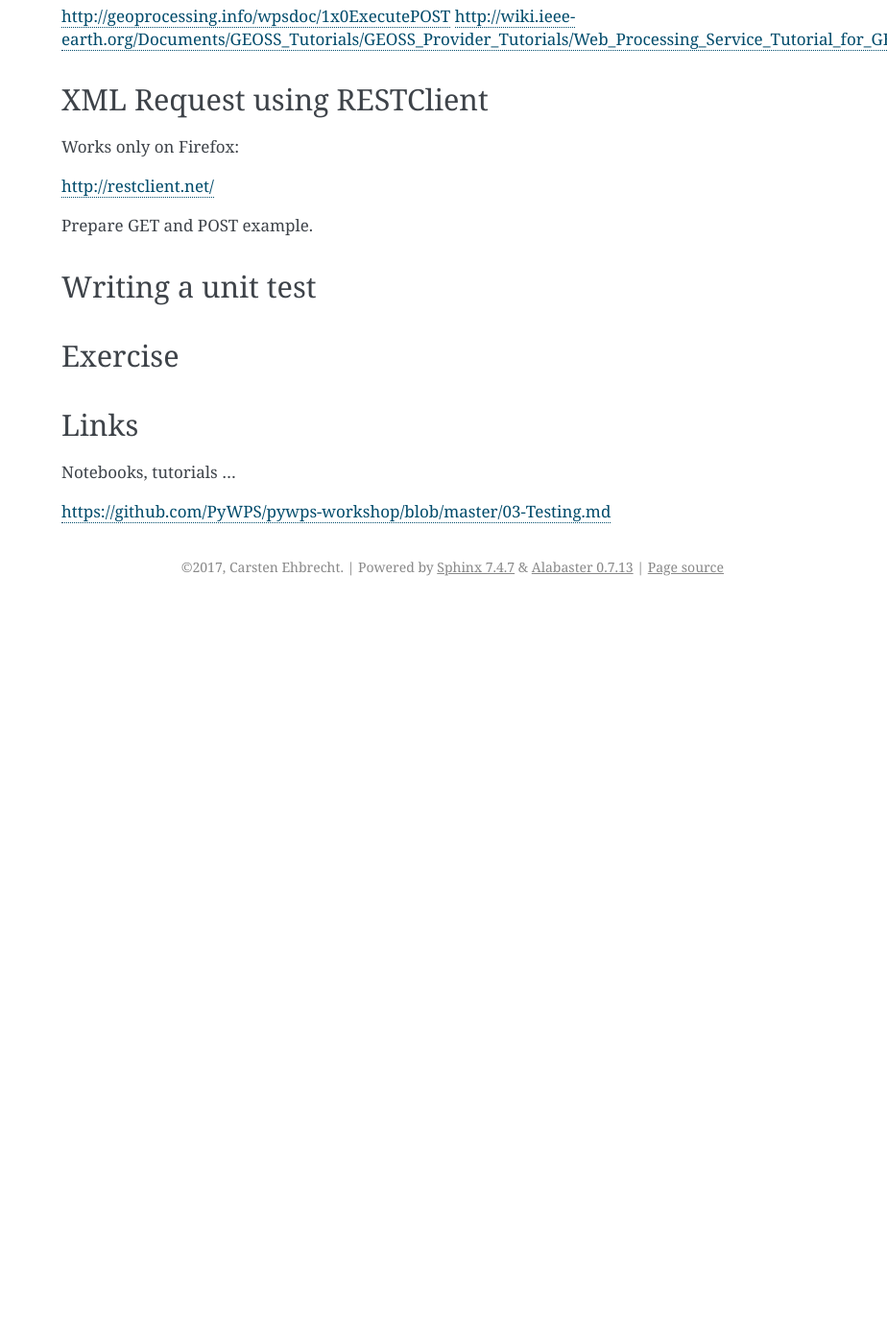
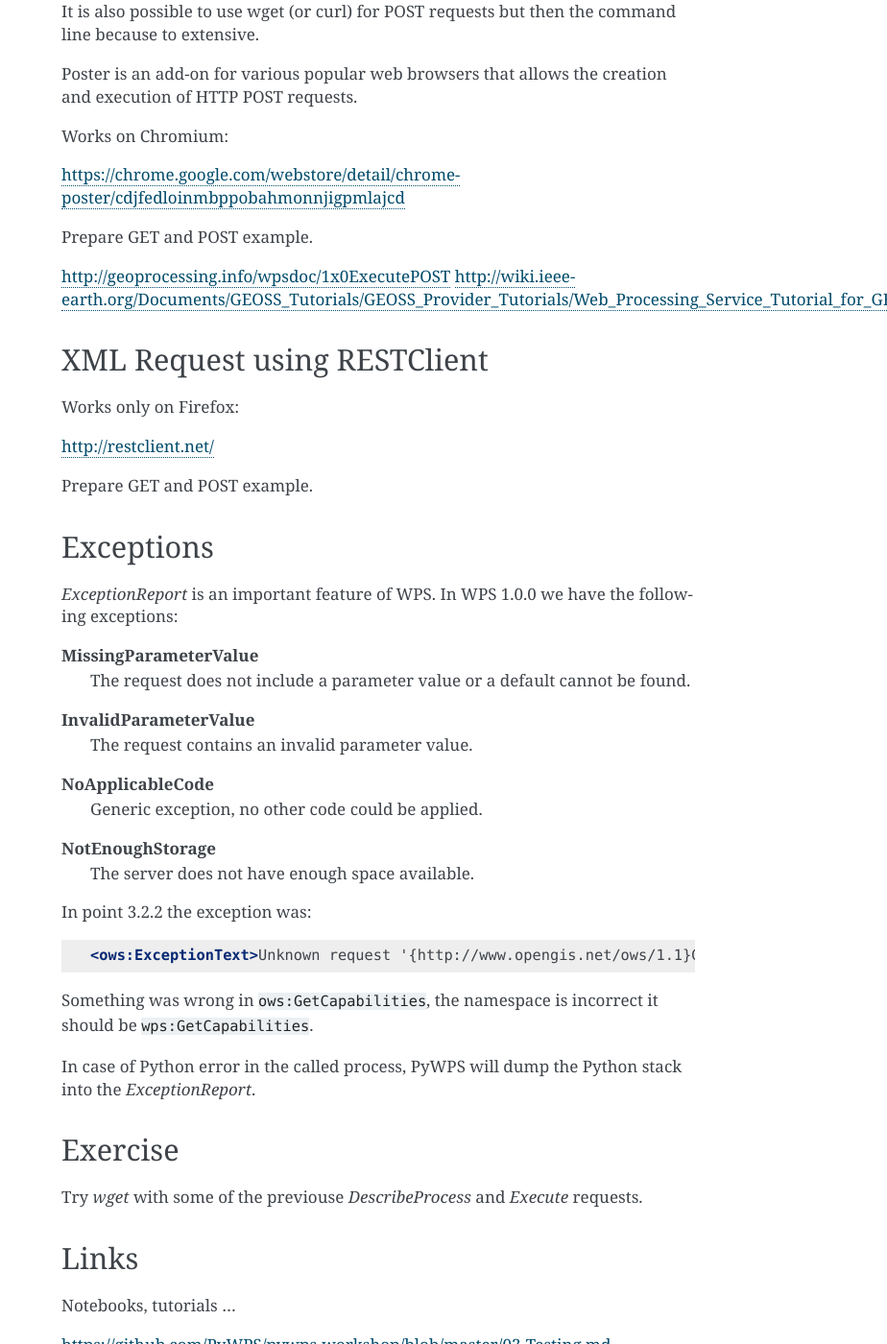
Before and after one commit to bird-house/birdhouse-workshop, a Sphinx documentation site: the page built from docs/source/pywps/testing.rst, in a window 1280 px wide and 1400 px high, scrolled down 1240 px. Shown: the whole window at 96% size, without its empty margins (356-1280 px from the left). Built offline with Sphinx 7.4.7, drawn with Linux system fonts in a browser that asks for light colours; before the commit the page ends 1870 px from its top, so only the background shows below that; some of the changed text lies outside the part shown.

Commit message:
added exceptions section

```diff
--- a/docs/source/pywps/testing.rst
+++ b/docs/source/pywps/testing.rst
@@ -28,11 +28,20 @@ Objectives:
 wget
 ----
 
-Start by trying the **GetCapabilities** request:
+Start by trying the *GetCapabilities* request:
 
 .. code-block:: bash
 
     $ wget -q -O - "http://127.0.0.1:5000/wps?service=WPS&request=GetCapabilities"
+
+Important question: Why ``-q``, ``-O -`` and ``"`` in the comnand:
+
+``-q``
+  quit verbose information about requests.
+``-O -``
+  Output to file, but since the file is ``-`` the content will be dumped into the prompt.
+``"``
+  Otherwise wget would not consider ``&`` as part of the URL and would cut it.
 
 curl
 ----
@@ -73,13 +82,38 @@ http://restclient.net/
 Prepare GET and POST example.
 
 
-Writing a unit test
--------------------
+Exceptions
+----------
 
+*ExceptionReport* is an important feature of WPS. In WPS 1.0.0 we have the following exceptions:
+
+**MissingParameterValue**
+  The request does not include a parameter value or a default cannot be found.
+
+**InvalidParameterValue**
+  The request contains an invalid parameter value.
+
+**NoApplicableCode**
+  Generic exception, no other code could be applied.
+
+**NotEnoughStorage**
+  The server does not have enough space available.
+
+In point 3.2.2 the exception was:
+
+.. code-block:: xml
+
+  <ows:ExceptionText>Unknown request '{http://www.opengis.net/ows/1.1}GetCapabilities'</ows:ExceptionText>
+
+Something was wrong in ``ows:GetCapabilities``, the namespace is incorrect it should be ``wps:GetCapabilities``.
+
+In case of Python error in the called process, PyWPS will dump the Python stack into the *ExceptionReport*.
 
 
 Exercise
 --------
+
+Try *wget* with some of the previouse *DescribeProcess* and *Execute* requests.
 
 Links
 -----
```
